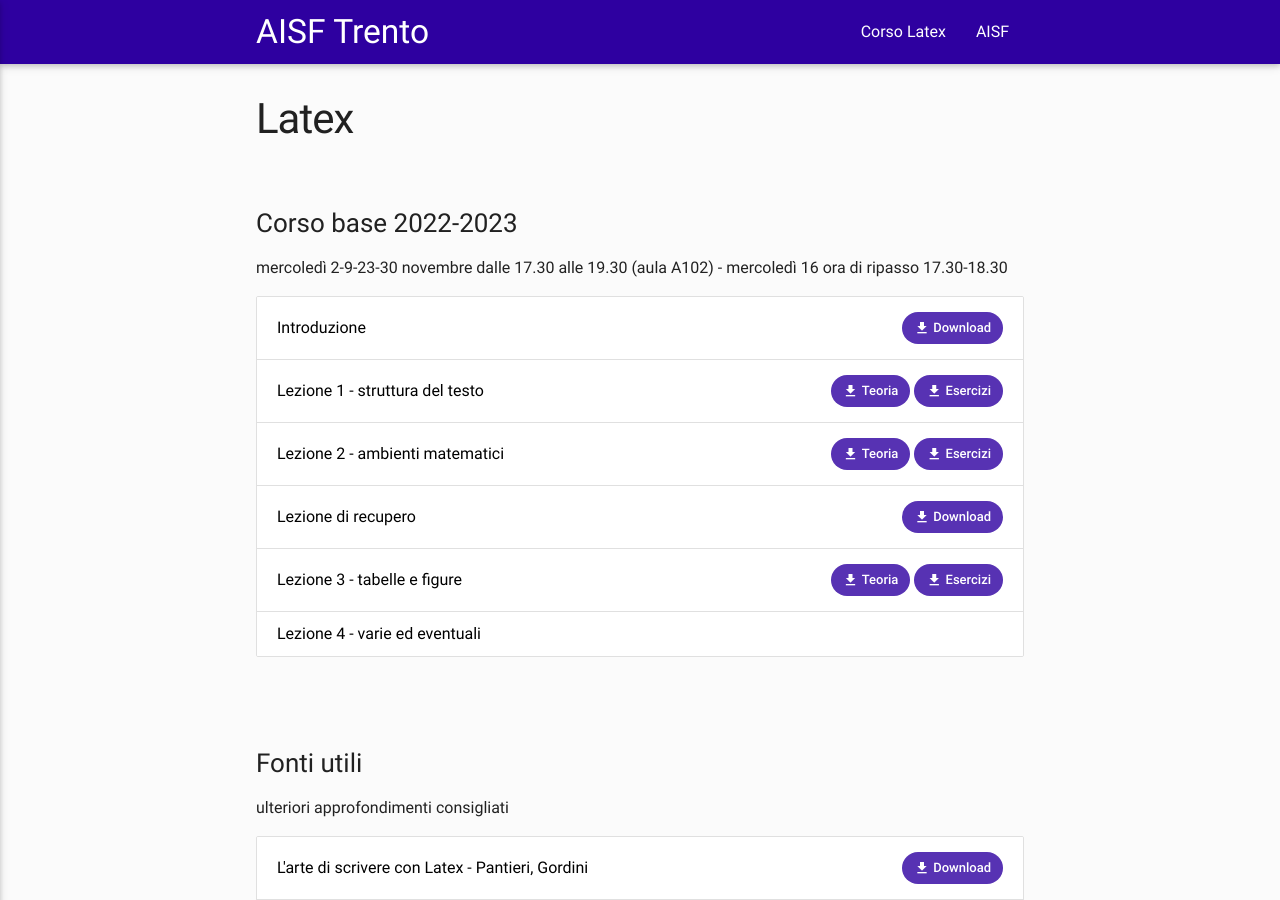
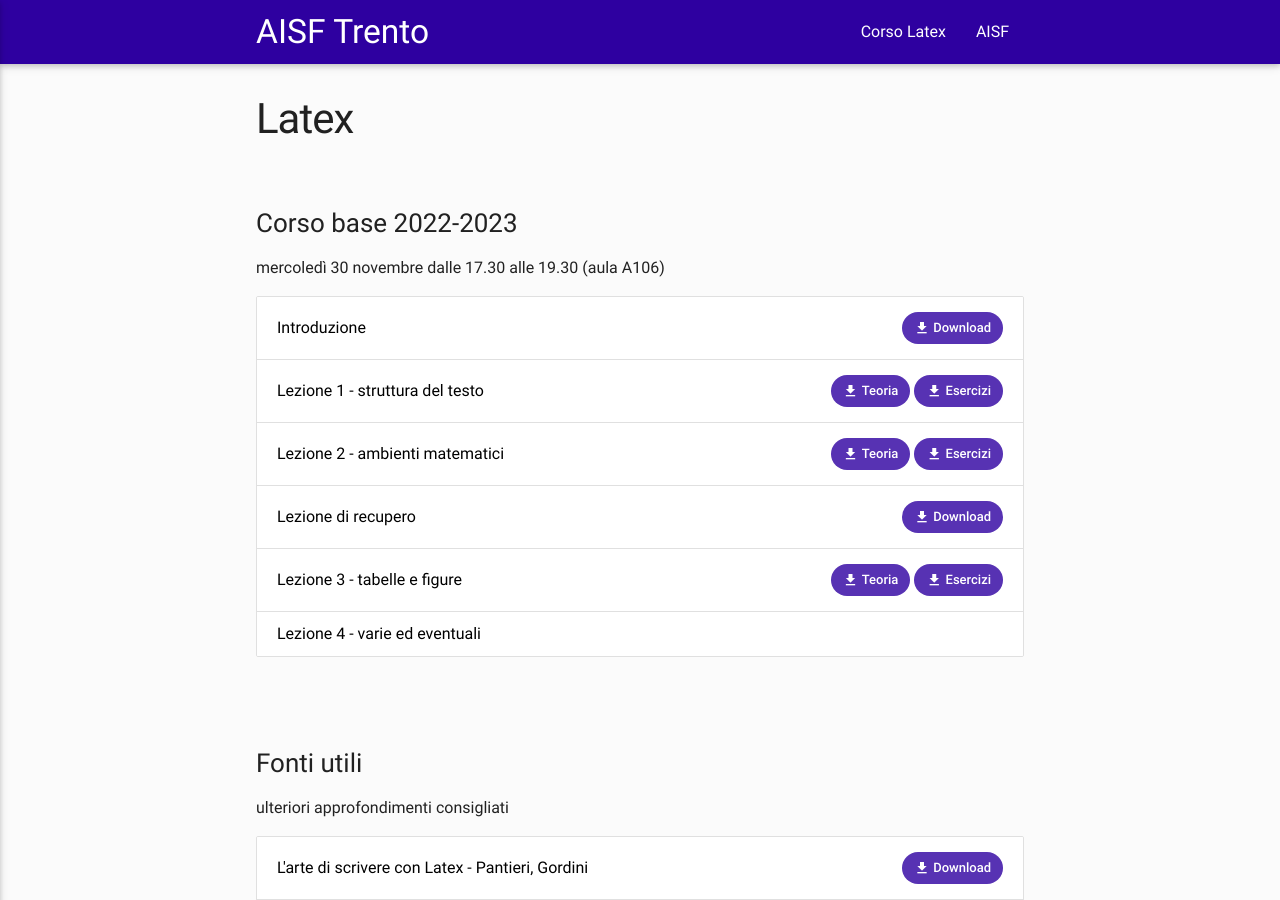
Before and after one commit to ai-sf/trento, a Jekyll site: the page built from latex.html, in a window 1280 px wide and 900 px high. Built offline with Jekyll 4.4.1, drawn with Linux system fonts in a browser that asks for light colours; nearby versions of some CDN libraries; some of the changed lines change nothing that is shown.

Commit message:
Update latex.yml

```diff
--- a/_data/latex.yml
+++ b/_data/latex.yml
@@ -1,7 +1,9 @@
 sezioni:
 
   - titolo: "Corso base 2022-2023"
-    testo: "mercoledì 2-9-23-30 novembre dalle 17.30 alle 19.30 (aula A102) - mercoledì 16 ora di ripasso 17.30-18.30"
+    testo: "mercoledì 2-9-23 novembre dalle 17.30 alle 19.30 (aula A102) mercoledì 16 ora di ripasso 17.30-18.30"
+    testo: "mercoledì 16 ora di ripasso 17.30-18.30 (aula A102)"
+    testo: "mercoledì 30 novembre dalle 17.30 alle 19.30 (aula A106)"
     downloads:
       - testo: "Introduzione"
         urls:
```
